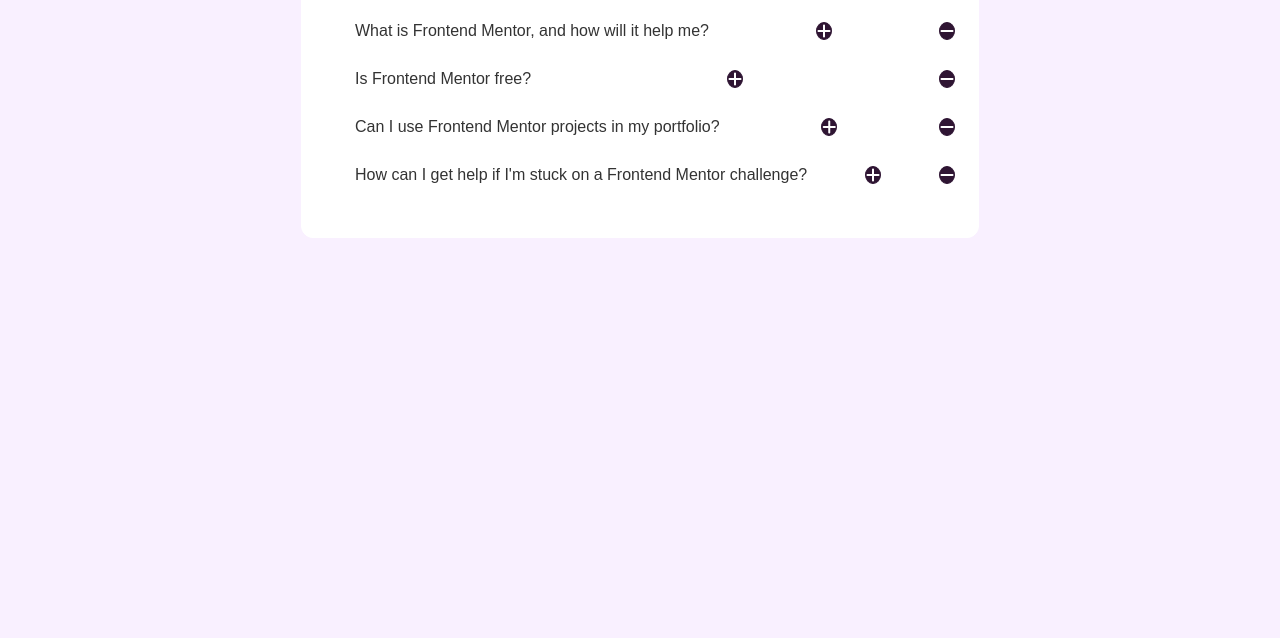
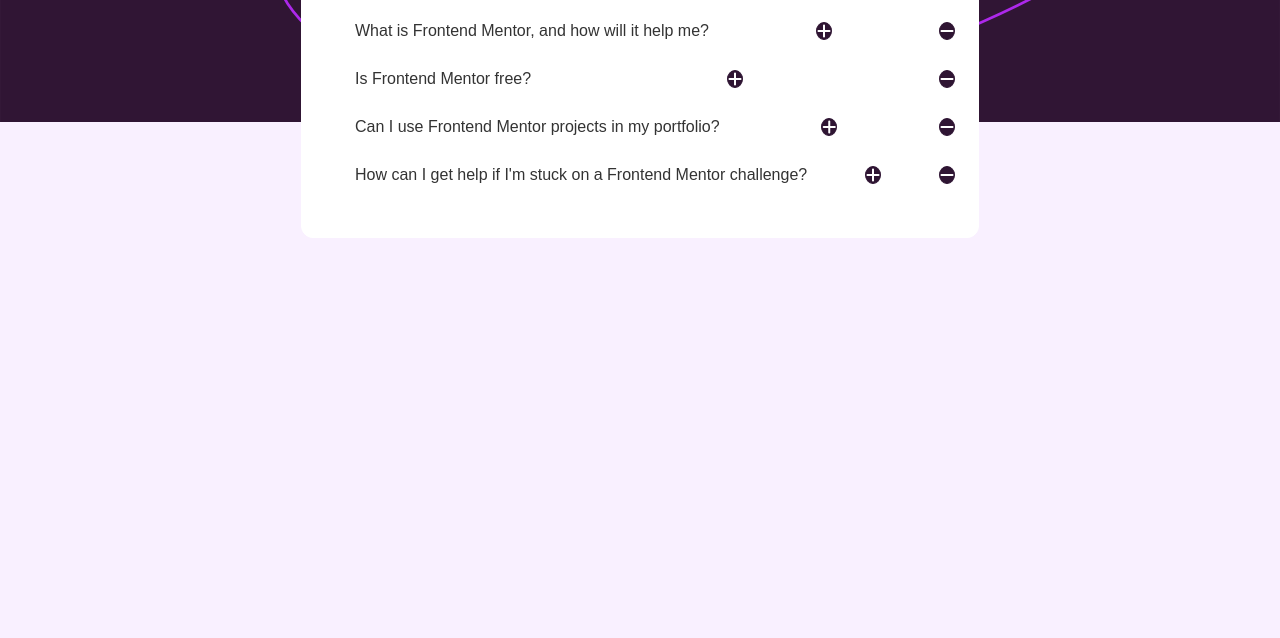
Before and after one commit to anissafia90/faq-accordion-main, a plain HTML site: page index.html in a window 1280 px wide. Shown: the part 162-800 px from the top of the page. Drawn offline with Linux system fonts and the light colour scheme.

Commit message:
Update style.css

```diff
--- a/css/style.css
+++ b/css/style.css
@@ -1,6 +1,6 @@
 body {
     font-family: Arial, sans-serif;
-    background-image: url(./assets/images/background-pattern-desktop.svg);
+    background-image: url(../assets/images/background-pattern-desktop.svg);
     background-attachment: fixed;
     background-position: top;
     background-size:100%;
```
